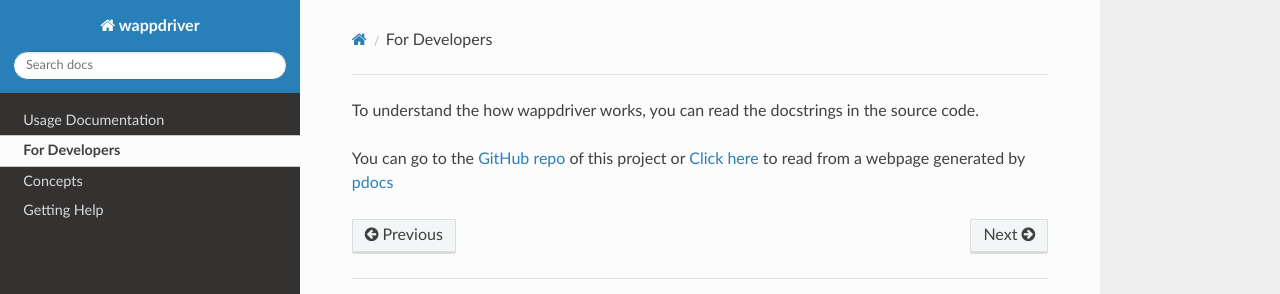
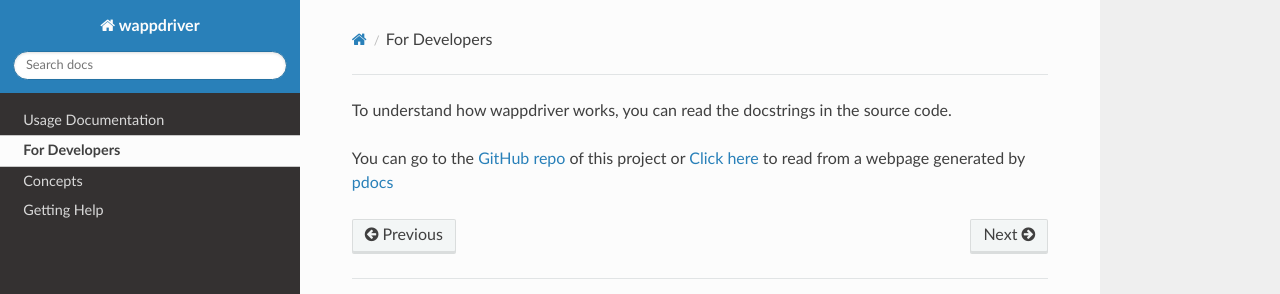
Before and after one commit to aahnik/wappdriver, an MkDocs documentation site: the page built from docs/For_Developers.md, in a window 1280 px wide. Shown: the top 294 px of the page. Built offline with MkDocs 1.6.1, drawn with Linux system fonts in a browser that asks for light colours; nearby versions of some CDN libraries.

Commit message:
auto-update Mon 19 Oct 22:31:10 IST 2020

```diff
--- a/docs/For_Developers.md
+++ b/docs/For_Developers.md
@@ -1,3 +1,3 @@
-To understand the how wappdriver works,  you can read the docstrings in the source code.
+To understand how wappdriver works,  you can read the docstrings in the source code.
 
 You can go to the  [GitHub repo](https://github.com/aahnik/wappdriver) of this project  or  [Click here](https://aahnik.github.io/wappdriver/dev/wappdriver/) to read from a webpage generated by [pdocs](https://pdoc3.github.io/pdoc/)
```
Also changed, not shown: docs/Documentation.md (+1 -1 lines), 1 other file.
